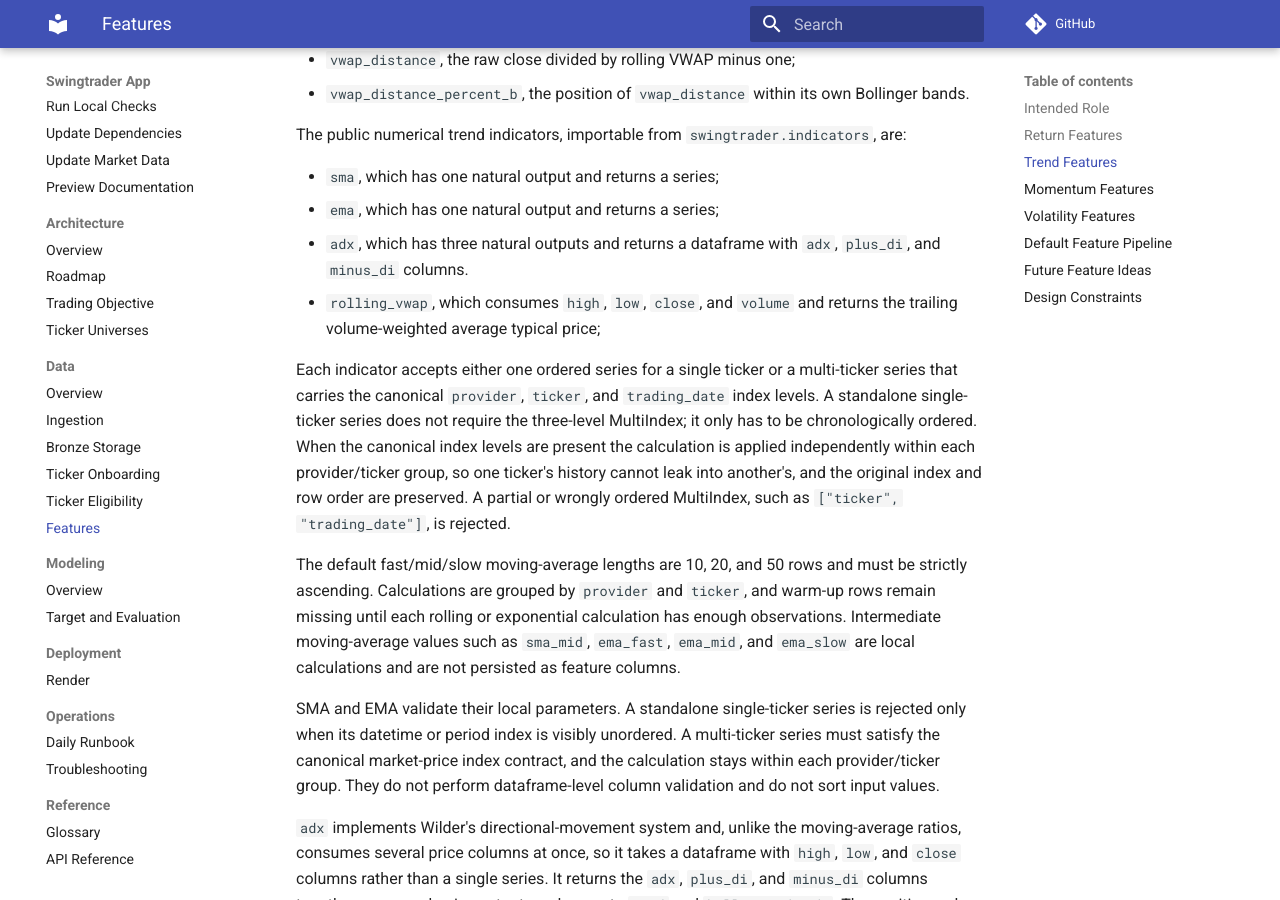
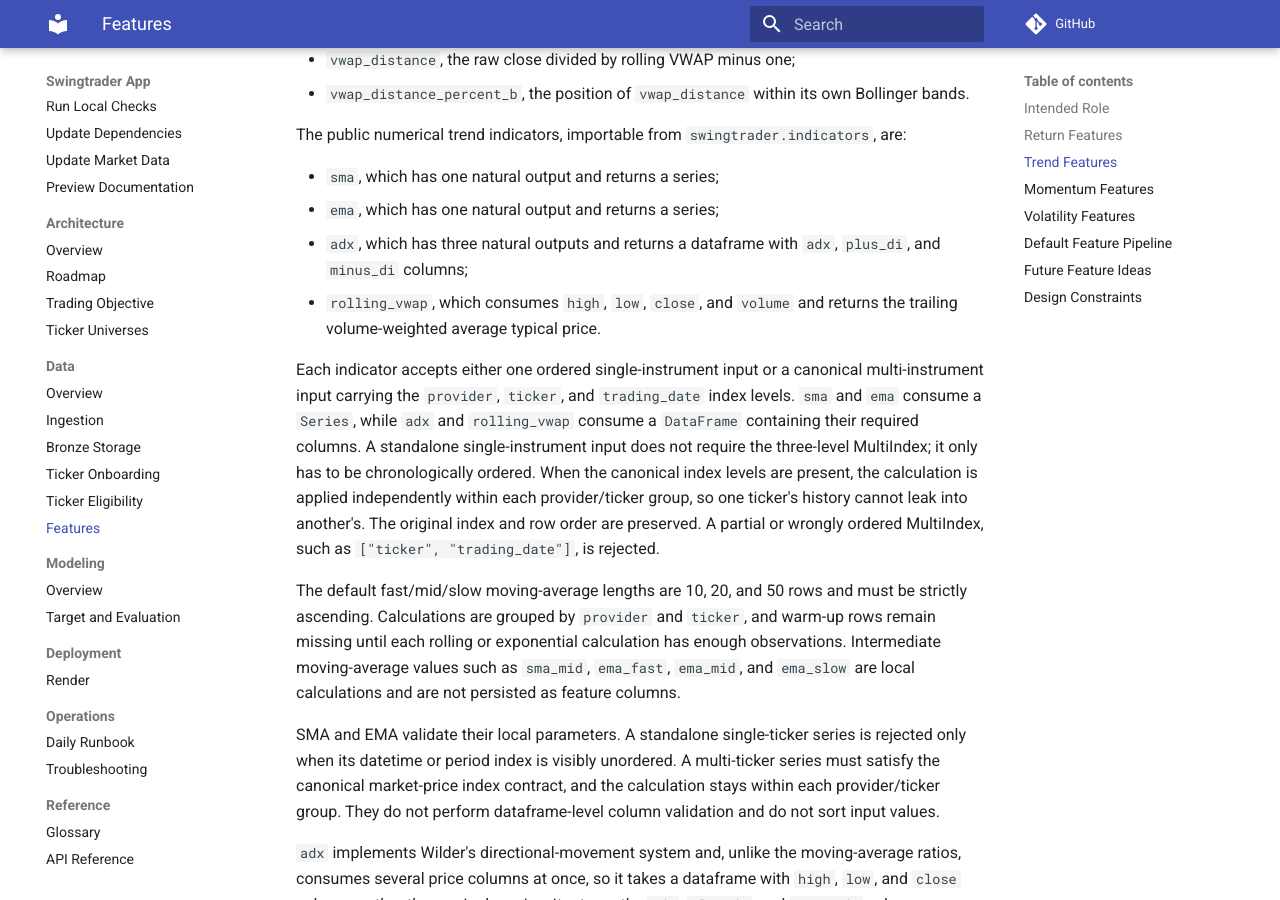
Before and after one commit to Frallmeister/swingtrader-app, an MkDocs documentation site: the page built from docs/data/features.md, in a window 1280 px wide and 900 px high, scrolled down 2381 px. Built offline with MkDocs 1.6.1 and Material for MkDocs 9.7.7, drawn with Linux system fonts in a browser that asks for light colours; comment, search, counter and statistics services are not loaded.

Commit message:
Fix a few review comments

```diff
--- a/docs/data/features.md
+++ b/docs/data/features.md
@@ -62,10 +62,10 @@ The public numerical trend indicators, importable from `swingtrader.indicators`,
 
 - `sma`, which has one natural output and returns a series;
 - `ema`, which has one natural output and returns a series;
-- `adx`, which has three natural outputs and returns a dataframe with `adx`, `plus_di`, and `minus_di` columns.
-- `rolling_vwap`, which consumes `high`, `low`, `close`, and `volume` and returns the trailing volume-weighted average typical price;
+- `adx`, which has three natural outputs and returns a dataframe with `adx`, `plus_di`, and `minus_di` columns;
+- `rolling_vwap`, which consumes `high`, `low`, `close`, and `volume` and returns the trailing volume-weighted average typical price.
 
-Each indicator accepts either one ordered series for a single ticker or a multi-ticker series that carries the canonical `provider`, `ticker`, and `trading_date` index levels. A standalone single-ticker series does not require the three-level MultiIndex; it only has to be chronologically ordered. When the canonical index levels are present the calculation is applied independently within each provider/ticker group, so one ticker's history cannot leak into another's, and the original index and row order are preserved. A partial or wrongly ordered MultiIndex, such as `["ticker", "trading_date"]`, is rejected.
+Each indicator accepts either one ordered single-instrument input or a canonical multi-instrument input carrying the `provider`, `ticker`, and `trading_date` index levels. `sma` and `ema` consume a `Series`, while `adx` and `rolling_vwap` consume a `DataFrame` containing their required columns. A standalone single-instrument input does not require the three-level MultiIndex; it only has to be chronologically ordered. When the canonical index levels are present, the calculation is applied independently within each provider/ticker group, so one ticker's history cannot leak into another's. The original index and row order are preserved. A partial or wrongly ordered MultiIndex, such as `["ticker", "trading_date"]`, is rejected.
 
 The default fast/mid/slow moving-average lengths are 10, 20, and 50 rows and must be strictly ascending. Calculations are grouped by `provider` and `ticker`, and warm-up rows remain missing until each rolling or exponential calculation has enough observations. Intermediate moving-average values such as `sma_mid`, `ema_fast`, `ema_mid`, and `ema_slow` are local calculations and are not persisted as feature columns.
 
```
Also changed, not shown: 1 other file.
